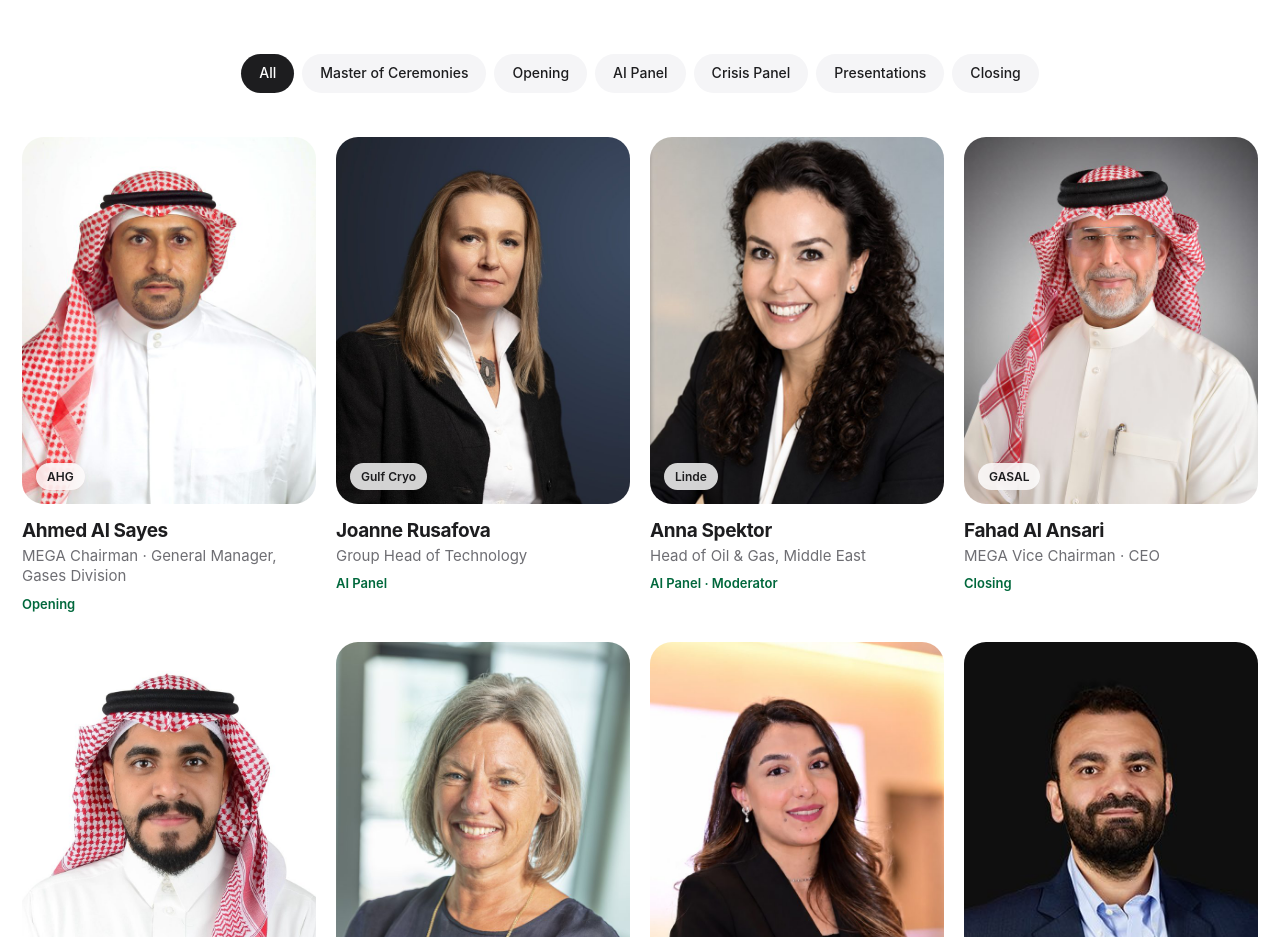
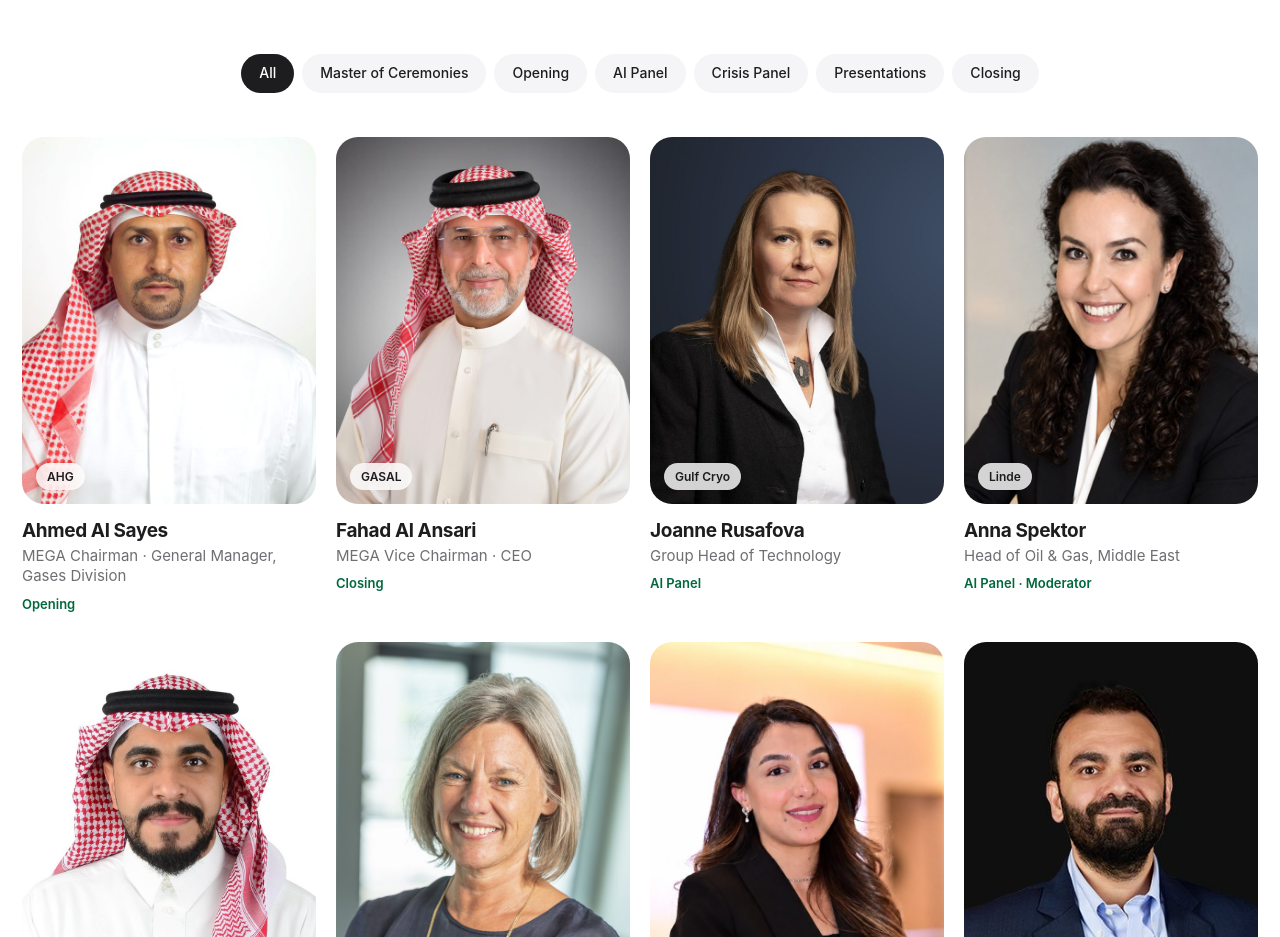
Before and after one commit to rogersayah-eng/sitemega, a plain HTML site: page index.html in a window 1280 px wide. Shown: the part 3720-4657 px from the top of the page. Drawn offline with Linux system fonts and the light colour scheme; animation ran at ten frames a second.

Commit message:
Reorder speakers (Fahad second) and Panel 2 (Harb after Elias)
Co-Authored-By: Claude Opus 5.5 <noreply@anthropic.com>
Claude-Session: https://claude.ai/code/session_01GuZmHo5L15fFXxuyZdyGR7

```diff
--- a/index.html
+++ b/index.html
@@ -634,9 +634,9 @@ const REG="https://forms.cloud.microsoft/r/J57MYvbk9b";
 const SESS={mc:"Master of Ceremonies",open:"Opening",ai:"AI Panel",geo:"Crisis Panel",talk:"Presentations",close:"Closing"};
 const SPK=[
  {n:"Ahmed Al Sayes",r:"MEGA Chairman · General Manager, Gases Division",c:"AHG",s:"open",t:"Opening Remarks by the MEGA Chairman",p:"img/speakers/sayes.jpg",bio:"A senior industry leader with more than 31 years in the gas sector, with deep expertise in strategic leadership, corporate governance, business growth and operational excellence. A Chemical Engineering graduate of California State University, Long Beach (1994), he pairs a strong technical foundation with decades of executive leadership, and is known for advancing sustainable growth, fostering innovation and building high-performing organisations."},
+ {n:"Fahad Al Ansari",r:"MEGA Vice Chairman · CEO",c:"GASAL",s:"close",t:"Closing Remarks",p:"img/speakers/fahad.jpg",bio:"Fahad Ali Al Ansari joined GASAL as Chief Executive Officer in 2023, bringing more than three decades of expertise in Qatar’s energy sector across technical, commercial, marketing and executive roles. He previously held senior positions at QatarEnergy, RasGas and the Ministry of Electricity and Water, leading major capital projects while embedding quality, health, safety and environmental standards. He has served on the boards of leading petrochemical, industrial and energy organisations, holds a BSc in Civil Engineering and completed executive programmes at Harvard and INSEAD."},
  {n:"Joanne Rusafova",r:"Group Head of Technology",c:"Gulf Cryo",s:"ai",t:"AI in Industrial Gases: From Safety to Operational Excellence",p:"img/speakers/joanne.jpg",bio:"Joanne Rusafova is Group Head of Technology at Gulf Cryo, where she leads group-wide technology unification and the company’s AI strategy. A transformation leader with more than 25 years of experience across the UK, Europe, the US and the Middle East, she has delivered major programmes in manufacturing, publishing, banking, shipping and retail."},
  {n:"Anna Spektor",r:"Head of Oil & Gas, Middle East",c:"Linde",s:"ai",t:"The practical adoption of AI to improve operational performance and commercial decision-making",p:"img/speakers/anna.jpg",bio:"An international business leader with nearly two decades in the energy and industrial gases sectors. At Linde she leads business strategy, growth and customer engagement across the Middle East and Eastern Europe, focused on operational excellence, strategic partnerships and the commercial deployment of advanced gas technologies. Since joining Linde in 2011 she has held leadership roles in Russia, China and the Middle East, combining a strong engineering foundation with broad commercial experience.",m:1},
- {n:"Fahad Al Ansari",r:"MEGA Vice Chairman · CEO",c:"GASAL",s:"close",t:"Closing Remarks",p:"img/speakers/fahad.jpg",bio:"Fahad Ali Al Ansari joined GASAL as Chief Executive Officer in 2023, bringing more than three decades of expertise in Qatar’s energy sector across technical, commercial, marketing and executive roles. He previously held senior positions at QatarEnergy, RasGas and the Ministry of Electricity and Water, leading major capital projects while embedding quality, health, safety and environmental standards. He has served on the boards of leading petrochemical, industrial and energy organisations, holds a BSc in Civil Engineering and completed executive programmes at Harvard and INSEAD."},
  {n:"Ali Alzuwayyid",r:"QHSSE & IMS Director, KSA",c:"Air Liquide",s:"talk",t:"Beyond Compliance: The Human & Organisational Factors Behind a Strong Safety Culture",p:"img/speakers/ali.jpg",bio:"Ali Alzuwayyid leads HSSE, IMS and Risk Management at Air Liquide KSA, with more than 14 years in the industrial gases industry across operations, procurement and commercial roles. He has led major transformation initiatives that improved safety, efficiency and compliance at multiple sites in Saudi Arabia. Ali holds an MBA and professional certifications including PMP, CIPM, CIPP, NEBOSH and Six Sigma, and is passionate about leadership, safety culture and operational excellence in the Middle East’s industrial gases sector."},
  {n:"Annette Golles",r:"Director, Quality & Regulatory Affairs, EMEA",c:"Linde",s:"talk",t:"From Industrial Excellence to Pharmaceutical Quality: Building a Sustainable GMP System for Medical Gases",p:"img/speakers/annette.jpg",bio:"Annette Golles is Director, Quality & Regulatory Affairs, EMEA at Linde and Chair of the EIGA Medical Gas Council. With a background in pharmacy and a career dedicated to the pharmaceutical and medical gases industry, she is passionate about making quality and regulatory compliance work in practice. Her focus is on combining compliance, efficiency and people to support the safe and reliable manufacture and distribution of medical products."},
  {n:"Najwa Nooman",r:"Specialty Gases Sales Executive",c:"Buzwair",s:"talk",t:"Specialty Gases",p:"img/speakers/najwa.jpg",bio:"Eng. Najwa Nooman is a Chemical Engineer with five years in the specialty gases industry: four in Quality Management and one in Specialty Gases Sales. She combines strong technical expertise with commercial insight in business development, customer relationships and tailored gas solutions, backed by experience in quality assurance and international standards. She holds a BSc in Chemical Engineering from the University of Balamand, Lebanon."},
@@ -666,7 +666,7 @@ const D2=[
  {t:"11:10",e:"to 11:40",b:["l", "Presentation"],h:"Specialty Gases",sp:["Najwa Nooman"]},
  {t:"11:40",e:"to 12:10",b:["l", "Presentation"],h:"Food Safety: From Source to Customer",sp:["Muhammad Aamir"]},
  {t:"12:10",e:"to 13:10",k:"brk",h:"Lunch & networking"},
- {t:"13:10",e:"to 14:00",k:"feat",b:["", "Panel 2"],h:"Geopolitical Crisis Management: Protecting People, Assets & Supply",p:"Personnel protection and shelter-in-place, crisis response, critical cryogenic assets, GCC supply continuity and regional cooperation.",sp:["Fouad Haddad", "Elias Nasr", "Darren Hodgson", "Amer Alamer", "Ahmad Harb"]},
+ {t:"13:10",e:"to 14:00",k:"feat",b:["", "Panel 2"],h:"Geopolitical Crisis Management: Protecting People, Assets & Supply",p:"Personnel protection and shelter-in-place, crisis response, critical cryogenic assets, GCC supply continuity and regional cooperation.",sp:["Fouad Haddad", "Elias Nasr", "Ahmad Harb", "Darren Hodgson", "Amer Alamer"]},
  {t:"14:00",e:"to 14:30",b:["l", "Presentation"],h:"Beyond Compliance: The Human & Organisational Factors Behind a Strong Safety Culture",sp:["Ali Alzuwayyid"]},
  {t:"14:30",e:"to 14:50",k:"brk",h:"Networking & coffee break"},
  {t:"14:50",e:"to 15:20",b:["l", "Presentation"],h:"Industrial Gas Regulation in Saudi Arabia: Contributions, Challenges and a Proposed Roadmap",sp:["Ahmed Salem Hamdy"]},
```
